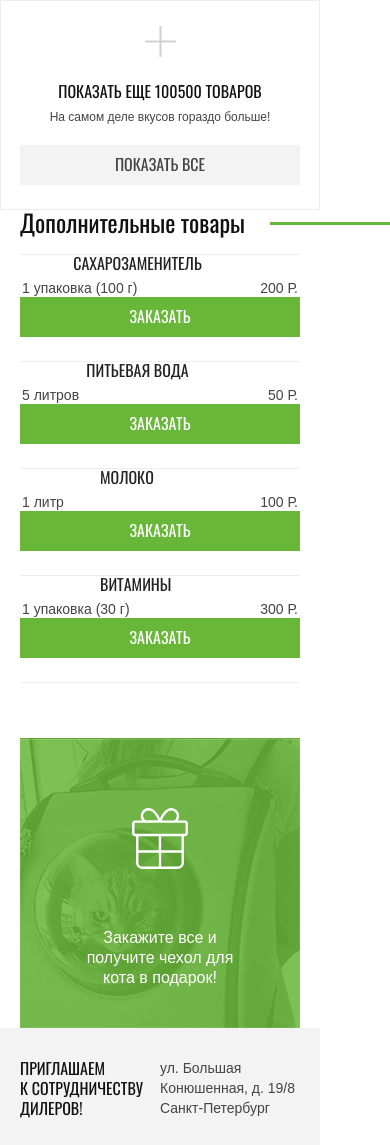
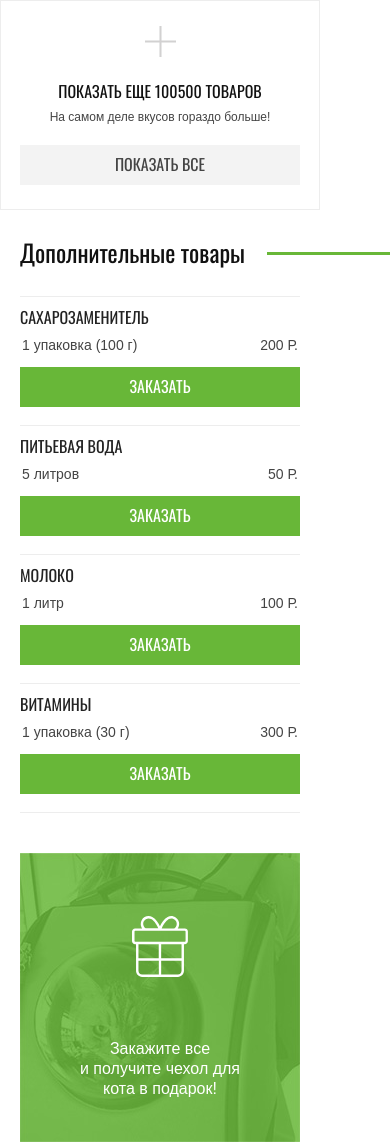
Before and after one commit to NataBoginia/940369-cat-energy-16, a website: page source/catalog.html in a window 390 px wide. Shown: the part 1828-2973 px from the top of the page. Drawn offline with nearby package versions, Linux system fonts and the light colour scheme; files that its build step writes are made by us from their sources.

Commit message:
Finish mobile catalog

```diff
--- a/source/catalog.html
+++ b/source/catalog.html
@@ -306,7 +306,7 @@
             </li>
           </ul>
           <div class="extra-catalog__gift">
-            <p class="extra-catalog__gift-text">Закажите все и получите чехол для кота в подарок!</p>
+            <p class="extra-catalog__gift-text">Закажите все и&nbsp;получите чехол&nbsp;для кота в подарок!</p>
           </div>
         </div>
       </section>
--- a/source/less/blocks/extra-catalog.less
+++ b/source/less/blocks/extra-catalog.less
@@ -1,7 +1,11 @@
+.extra-catalog {
+  margin-bottom: 32px;
+}
+
 .extra-catalog__list {
   .reset-list();
 
-  margin-bottom: 55px;
+  margin-bottom: 40px;
 }
 
 .extra-catalog__title {
@@ -10,8 +14,8 @@
   position: relative;
 
   display: inline-block;
-  margin-bottom: 20px;
-  padding-right: 25px;
+  margin-bottom: 32px;
+  padding-right: 22px;
 
   font-size: 24px;
   line-height: 24px;
@@ -30,11 +34,12 @@
     min-width: 20px;
 
     background-color: @color-accent;
-    // transform: translateY(-50%);
   }
 }
 
 .extra-catalog__item {
+  padding-top: 12px;
+
   border-bottom: 1px solid @color-border-sub;
 
   &:first-child {
@@ -45,37 +50,39 @@
 .extra-catalog__gift {
   position: relative;
 
+  display: flex;
+  flex-direction: column;
   box-sizing: border-box;
   min-height: 289px;
-  padding: 40px 60px;
+  padding: 125px 50px 43px 50px;
 
   text-align: center;
 
-  background-color: @color-accent-bg;
+  background-color: @color-accent;
   background-image: url("../img/gift-photo-mobile@1x.jpg");
   background-repeat: no-repeat;
-  background-position: center;
+  background-position: bottom center;
   background-size: 280px 289px;
 
   &::before {
     content: "";
 
     position: absolute;
-    top: 70px;
+    top: 63px;
     left: 50%;
-    margin-left: -28px;
 
     width: 56px;
     height: 61px;
 
     background-image: url("../img/icon-gift.svg");
     background-repeat: no-repeat;
+    transform: translateX(-50%);
   }
 }
 
 .extra-catalog__gift-text {
   margin: 0;
-  margin-top: 150px;
+  margin-top: auto;
 
   font-size: 16px;
   line-height: 20px;
--- a/source/less/blocks/food-card.less
+++ b/source/less/blocks/food-card.less
@@ -40,6 +40,7 @@
 
   &--extra {
     flex-direction: column;
+    align-items: flex-start;
   }
 }
 
@@ -51,6 +52,15 @@
 
 .food-card__link {
   flex-shrink: 0;
+
+  &:hover,
+  &:focus {
+    opacity: 0.6;
+  }
+
+  &:active {
+    opacity: 0.3;
+  }
 }
 
 .food-card__title {
@@ -73,6 +83,8 @@
   }
 
   &--extra {
+    margin-bottom: 11px;
+
     line-height: 16px;
     color: @color-text-sub;
   }
@@ -87,6 +99,8 @@
   color: @color-text-main;
 
   &--extra {
+    margin-bottom: 13px;
+
     font-size: 14px;
     line-height: 14px;
   }
@@ -111,6 +125,10 @@
     color: @color-text-main;
 
     background-color: @color-bg-sub;
+  }
+
+  &--extra {
+    margin-bottom: 18px;
   }
 
   &--more:hover,
--- a/source/less/blocks/main-catalog.less
+++ b/source/less/blocks/main-catalog.less
@@ -1,3 +1,7 @@
+.main-catalog {
+  margin-bottom: 30px;
+}
+
 .main-catalog__list {
   .reset-list();
 }
```
